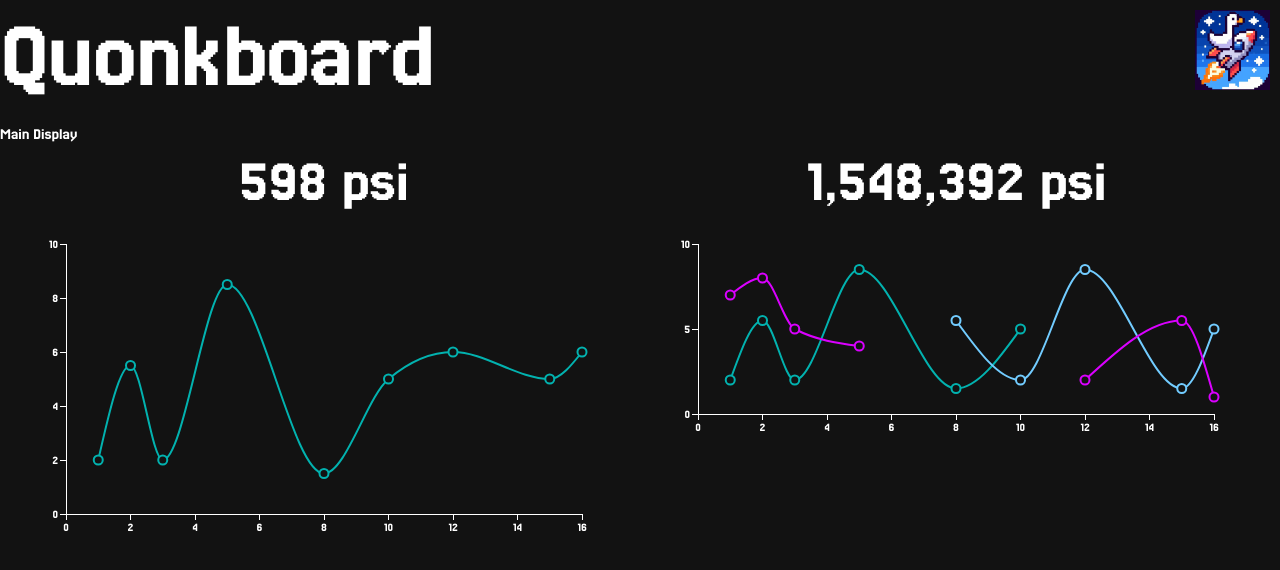
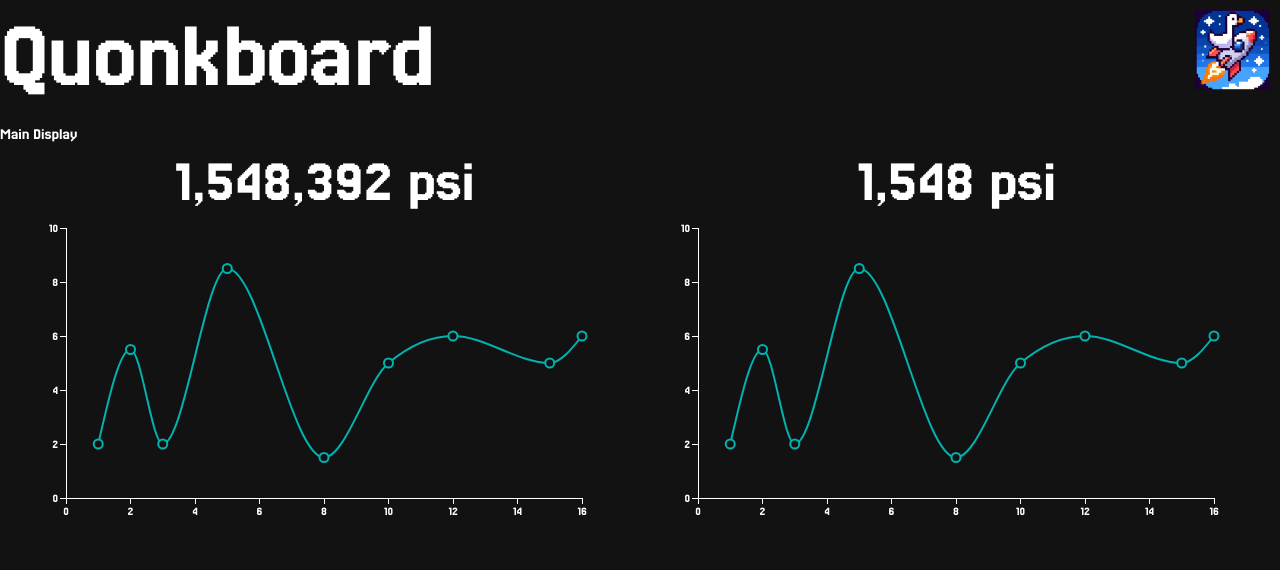
Before and after one commit to rice-eclipse/quonkboard, a React (Create React App) app: page / in a window 1280 px wide. Shown: the top 570 px of the page. Built offline with nearby package versions, Linux system fonts and the light colour scheme.

Commit message:
im done implementing pigeon mode i spent way too long on this

```diff
--- a/src/App.js
+++ b/src/App.js
@@ -7,7 +7,8 @@ import {
 
 import Topbar from './components/Topbar';
 import MainDisplay from './pages/MainDisplay';
-import {useState } from 'react'
+import PigeonMode from './components/PigeonMode';
+import {useState } from 'react';
 import partyPigeon from "./party-parrot.gif";
 import { Typography } from '@mui/material';
 
@@ -30,8 +31,8 @@ function App() {
     <ThemeProvider theme={darkTheme}>
       <CssBaseline />
       <Router>
+        <Topbar pigeonMode={pigeonMode} setPigeonMode={setPigeonMode}/>
         {pigeonMode ? <AnimatedCursor>{Array.from({ length: 2 }, (_, i) => <img src={partyPigeon} alt="party pigeon" style={{height: "30px"}}/>)}</AnimatedCursor> : ""}
-        <Topbar setPigeonMode={setPigeonMode} pigeonMode={pigeonMode}/>
         <Routes>
           <Route path="/" element={<MainDisplay admin={false} pigeonMode={pigeonMode} sx={{cursor: "default"}}/>} />
           <Route path="/admin" element={<MainDisplay admin={true} pigeonMode={pigeonMode} sx={{cursor: "default"}}/>} />
--- /dev/null
+++ b/src/components/PigeonMode.js
@@ -0,0 +1,24 @@
+import React from 'react';
+import partyPigeon from "../party-parrot.gif";
+import song1 from "../audio/song1.mp3";
+
+const PigeonMode = (props) => {
+    const {enable} = props;
+    let audio = null;
+    if (enable) {
+        if (audio) {
+            audio.pause();
+        }
+        audio = new Audio(song1);
+        audio.play();
+    } else {
+        if (audio) {
+            audio.pause();
+        }
+    }
+    return (
+        enable ? Array.from({ length: 10 }, (_, i) => <img src={partyPigeon} alt="party pigeon" style={{height: "70px"}}/>) : ""
+    );
+}
+
+export default PigeonMode;
--- a/src/components/Topbar.js
+++ b/src/components/Topbar.js
@@ -2,6 +2,7 @@ import { Typography, Box } from "@mui/material";
 import { Stack } from "@mui/material";
 import partyPigeon from "../party-parrot.gif";
 import logo from "../quonkboard.png";
+import PigeonMode from "./PigeonMode"
 
 const Topbar = (props) => {
 
@@ -19,7 +20,7 @@ const Topbar = (props) => {
             <Stack direction="row" sx={{width: 1.0, height: 90, mb:4}}>
                 <Typography variant="h1" sx={{cursor: "pointer", pr:4}} onClick={handleHeadingClick}>Quonkboard</Typography>
                 <Box justifyContent="space-between" alignItems="center" marginLeft="auto" marginRight="auto">
-                    {pigeonMode ? Array.from({ length: 10 }, (_, i) => <img src={partyPigeon} alt="party pigeon" style={{height: "70px"}}/>) : ""}
+                    <PigeonMode enable={pigeonMode} />
                 </Box>
                 <img style={{"margin-top": "10px", "margin-right": "10px", "float":"right"}} src={logo} alt="logo"/>
             </Stack>
--- a/src/pages/MainDisplay.js
+++ b/src/pages/MainDisplay.js
@@ -9,12 +9,7 @@ const MainDisplay = (props) => {
             <Typography> Main Display {!admin || "ADMIN"} </Typography>
             <Grid container spacing={2} sx={{px:2}}>
                 <Grid item xs={6} sx={{textAlign: "center"}}>
-                    <Typography variant="h2">598 psi</Typography>
-                </Grid>
-                <Grid item xs={6} sx={{textAlign: "center"}}>
-                    <Typography variant="h2">1,548,392 psi</Typography>
-                </Grid>
-                <Grid item xs={6}>
+                    <Typography sx={{textAlign: "center"}} variant="h2">1,548,392 psi</Typography>
                     <LineChart
                         xAxis={[{ data: [1, 2, 3, 5, 8, 10, 12, 15, 16] }]}
                         series={[
@@ -27,23 +22,17 @@ const MainDisplay = (props) => {
                         margin={{ top: 10, bottom: 20 }}
                         />
                 </Grid>
-                <Grid item xs={6}>
+                <Grid item xs={6} sx={{textAlign: "center"}}>
+                    <Typography sx={{textAlign: "center"}} variant="h2">1,548 psi</Typography>
                     <LineChart
                         xAxis={[{ data: [1, 2, 3, 5, 8, 10, 12, 15, 16] }]}
                         series={[
                             {
-                            data: [2, 5.5, 2, 8.5, 1.5, 5],
+                            data: [2, 5.5, 2, 8.5, 1.5, 5, 6, 5, 6],
                             valueFormatter: (value) => (value == null ? 'NaN' : value.toString()),
                             },
-                            {
-                            data: [null, null, null, null, 5.5, 2, 8.5, 1.5, 5],
-                            },
-                            {
-                            data: [7, 8, 5, 4, null, null, 2, 5.5, 1],
-                            valueFormatter: (value) => (value == null ? '?' : value.toString()),
-                            },
                         ]}
-                        height={200}
+                        height={300}
                         margin={{ top: 10, bottom: 20 }}
                         />
                 </Grid>
```
Also changed, not shown: src/components/DataPlot.js (+14 -3 lines), 2 other files (tests, documents, lock files or other folders).
